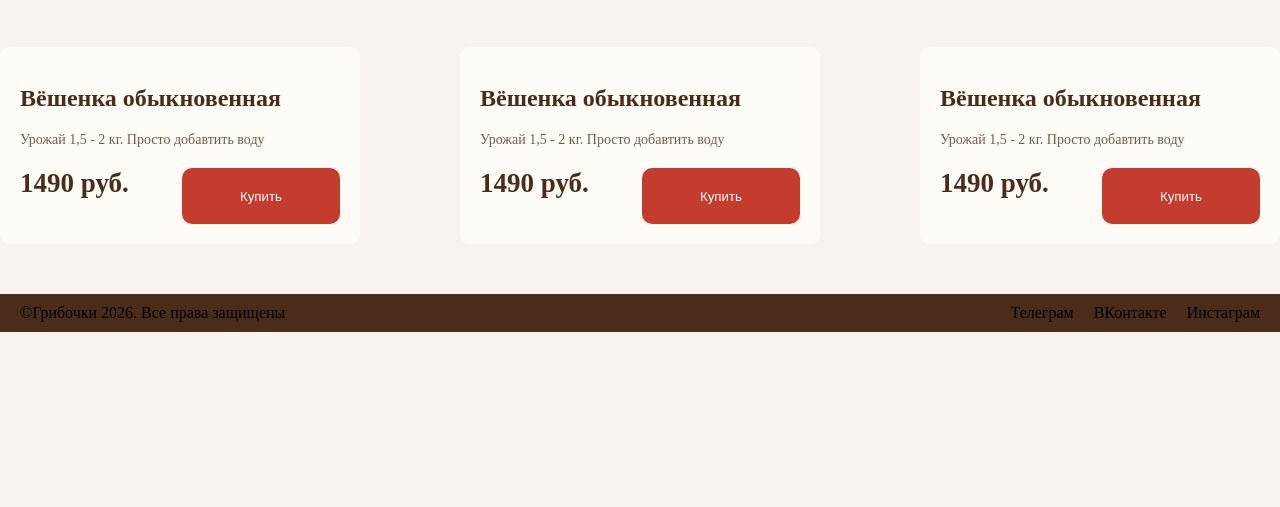
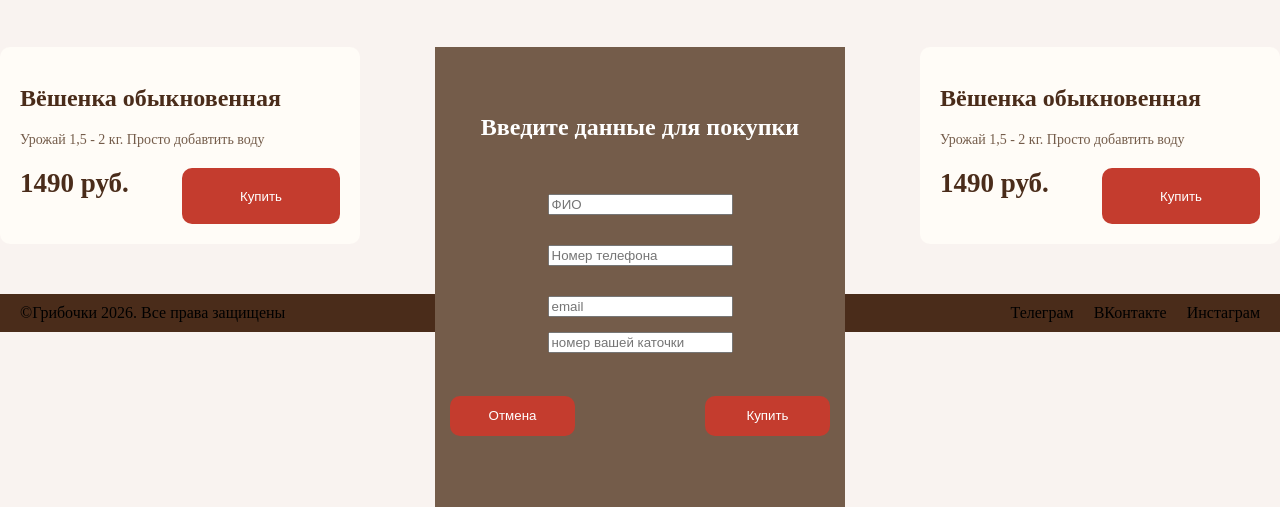
Before and after one commit to ChupaPups/Gribochki, a plain HTML site: page index.html in a window 1280 px wide. Shown: the part 834-1341 px from the top of the page. Before the commit the page ends 1166 px from the top, so only its background shows below. Drawn offline with Linux system fonts and the light colour scheme; files whose address does not match are found by name.

Commit message:
fix_modal2

```diff
--- a/index.html
+++ b/index.html
@@ -78,7 +78,7 @@
                 </div>
             </div>
         </div>
-        <div class="sell, hidden" id="modal">
+        <div class="sell hidden" id="modal">
             <h1>Введите данные для покупки</h1>
             <div class="sellInput">
                 <label for></label>
--- a/js/script.js
+++ b/js/script.js
@@ -9,7 +9,6 @@ mod_btn.forEach(element => {
     console.log("1");
 
     element.addEventListener('click', () => {
-        console.log('123123');
 
         modal.classList.remove('hidden')
         shadow.classList.remove('hidden')
```
